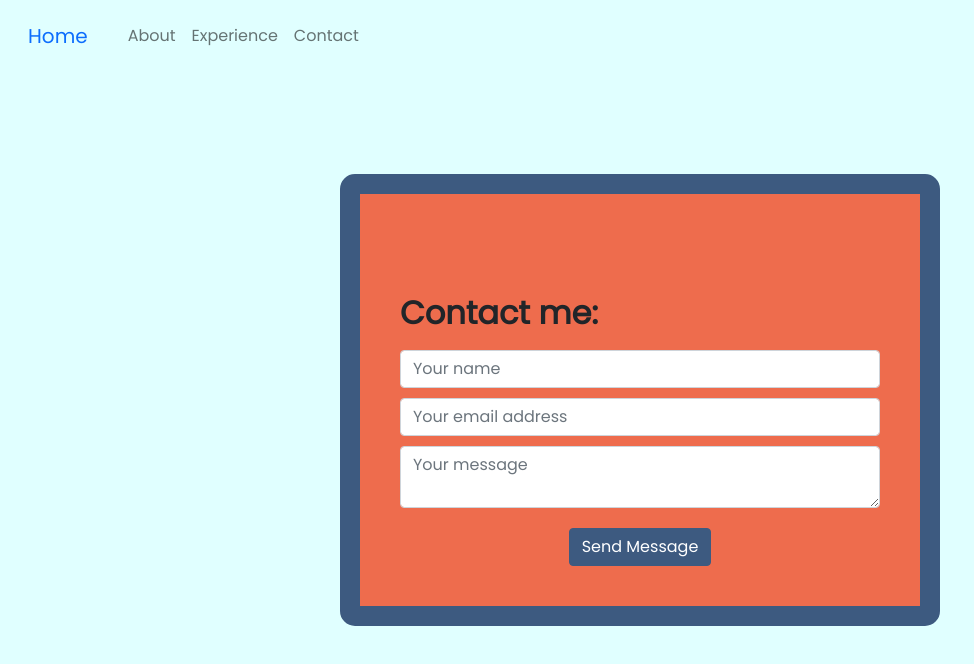
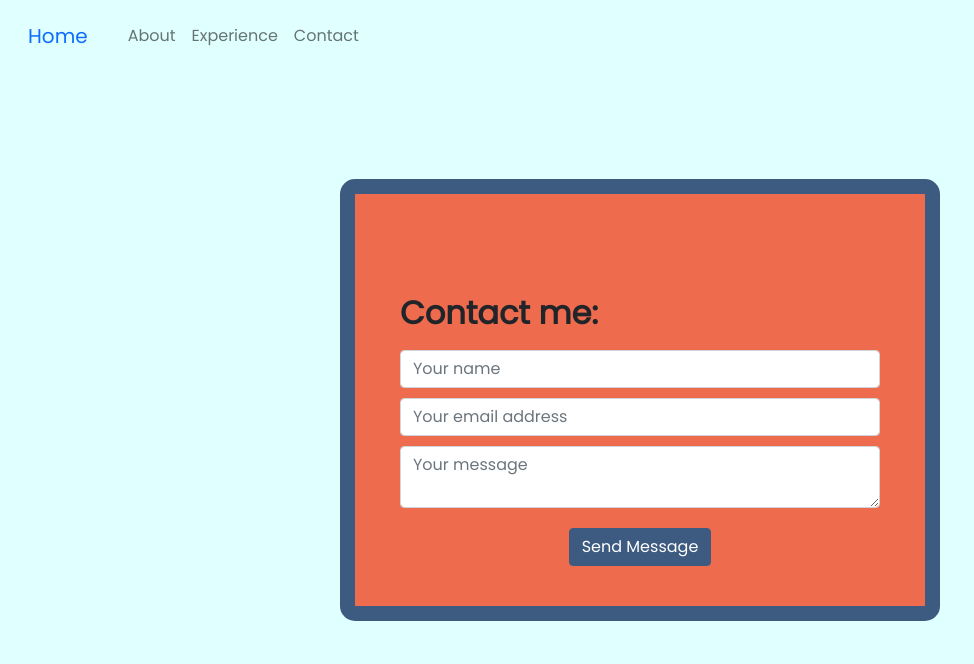
Before and after one commit to jonahanderson/jonahanderson-Website, a React (Create React App) app: page /contact in a window 1280 px wide. Shown: the top 664 px of the page, without its empty margins (0-974 px from the left). Built offline with nearby package versions, Linux system fonts and the light colour scheme.

Commit message:
resume change and some styling

```diff
--- a/src/pages/contact/Contact.css
+++ b/src/pages/contact/Contact.css
@@ -12,7 +12,7 @@
 .contact-wrapper{
     width: 75vmin;
     background-color: #ee6c4d;
-    border: 20px solid #3D5A80;
+    border: 15px solid #3D5A80;
     border-radius: 15px 15px 15px 15px;
     display: flex;
     align-items: center;
--- a/src/pages/experience/Experience.css
+++ b/src/pages/experience/Experience.css
@@ -13,6 +13,7 @@
     width: 88vmin;
     display: flex;
     background-color: #ee6c4d;
+    border-radius: 10px 10px 0px 0px;
     z-index: 1;
     align-items: center;
     justify-content: center;
```
Also changed, not shown: src/img/Anderson-Resume-1.png, 1 other file (tests, documents, lock files or other folders).
